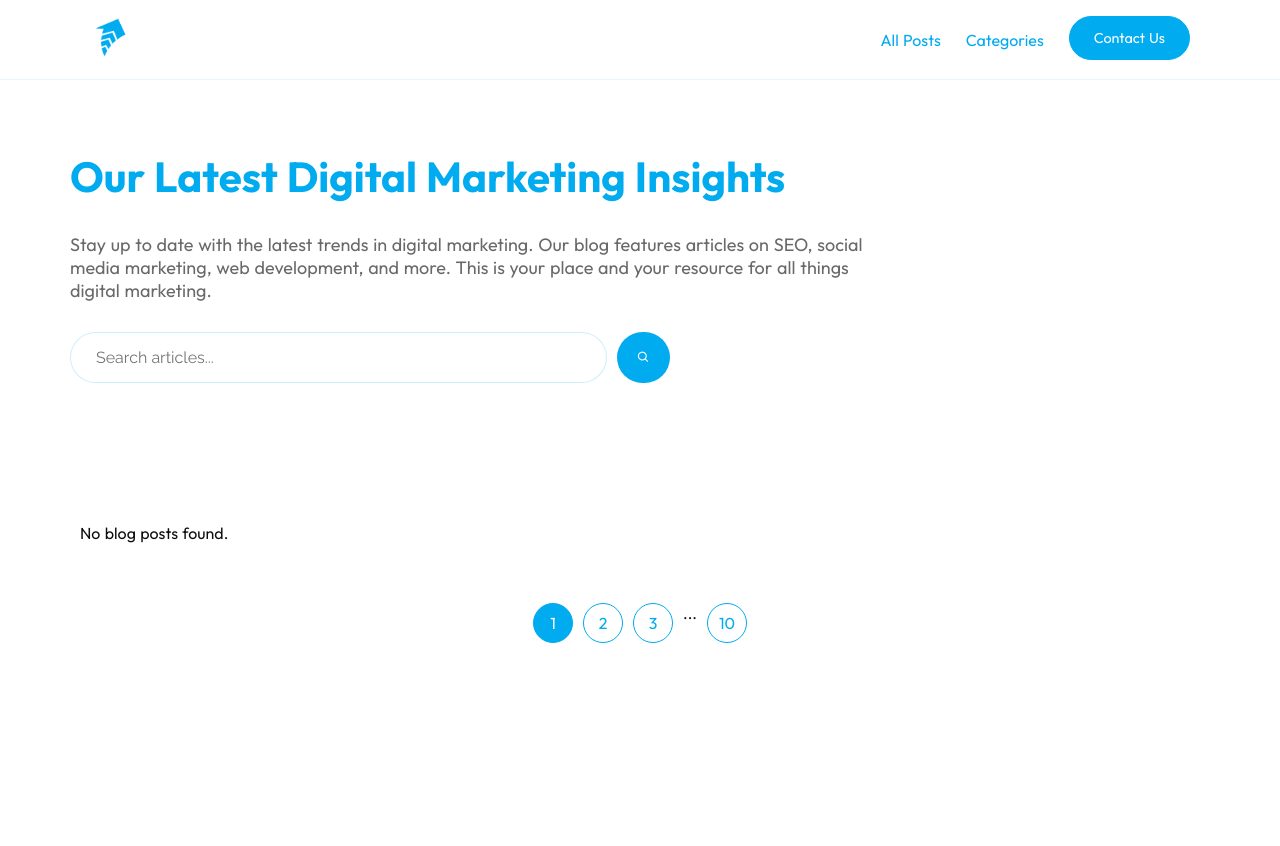
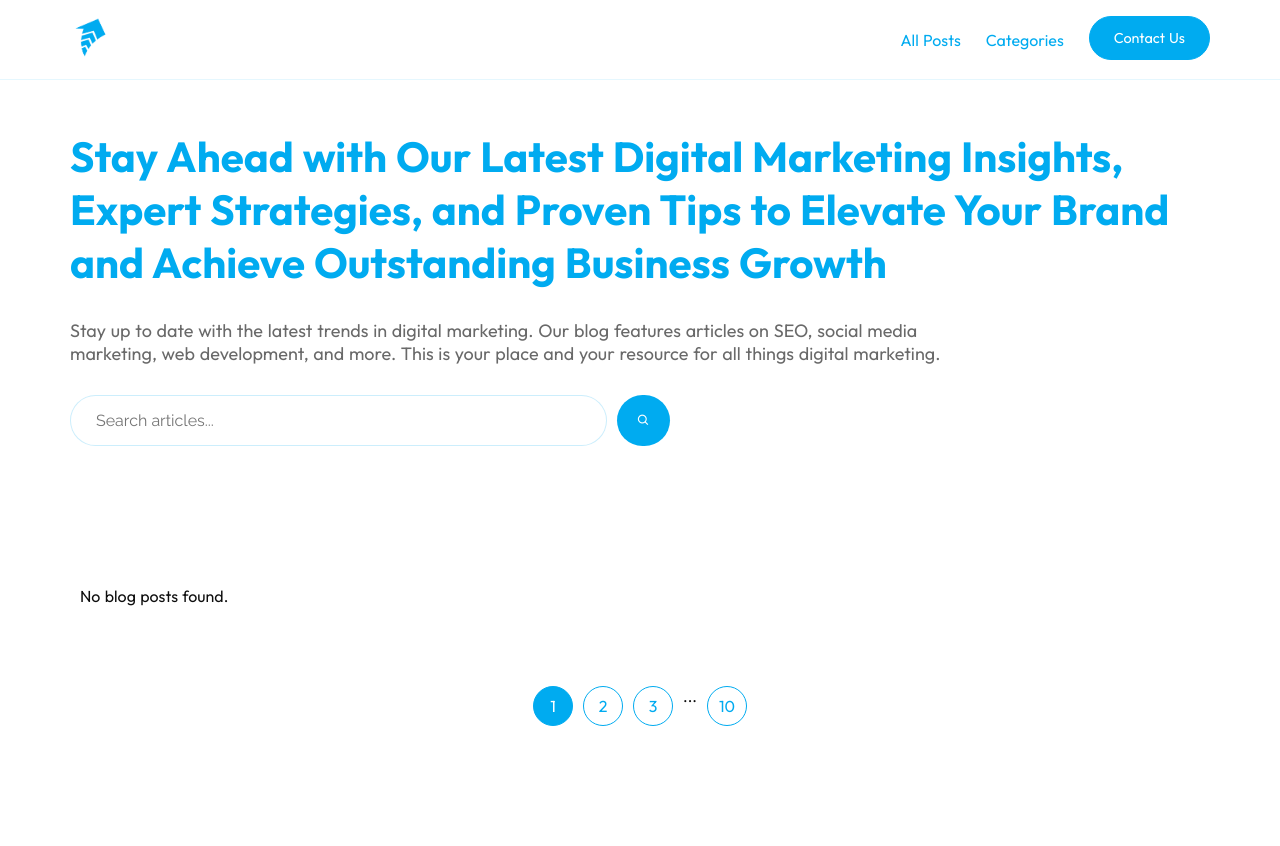
Before and after one commit to main-smartking/liteup-creative, a PHP site: page /blog/blog.php in a window 1280 px wide. Shown: the top 846 px of the page. Run offline with PHP 8.4, Linux system fonts and the light colour scheme; data that the repository does not hold is empty; some web fonts are replaced.

Commit message:
updating 18th January 2025

```diff
--- a/assets/css/blog.css
+++ b/assets/css/blog.css
@@ -4,7 +4,7 @@
 
 .blog-hero {
     /* background: linear-gradient(135deg, var(--clr-white) 0%, var(--clr-sky-blue2) 100%); */
-    padding: 150px 40px 60px 40px;
+    padding: 130px 40px 60px 40px;
     text-align: left;
     margin: 0px;
 }
@@ -18,13 +18,14 @@
     color: var(--clr-sky-blue);
     font-size: 42px;
     margin-bottom: 30px;
+    max-width: 1100px;
 }
 
 .blog-hero p {
     color: var(--clr-dim-gray);
     font-size: 18px;
     margin-bottom: 30px;
-    max-width: 800px;
+    max-width: 900px;
 }
 
 .search-container {
@@ -68,7 +69,7 @@
     display: grid;
     grid-template-columns: repeat(3, 1fr);
     gap: 30px;
-    margin-bottom: 60px;
+    margin-bottom: 80px;
 }
 
 .blog-card {
@@ -77,6 +78,7 @@
     background: var(--clr-white);
     box-shadow: 0 10px 30px rgba(0,171,240,0.1);
     transition: all 0.3s ease;
+    margin-bottom: 30px;
 }
 
 .blog-card:hover {
--- a/assets/css/header.css
+++ b/assets/css/header.css
@@ -24,20 +24,15 @@
     align-items: center;
     background-color: rgba(255, 255, 255, 0.068);
     margin: auto 0;
-    /* margin: 60px auto 0 auto; */
-    /* max-width: 780px; */
-    /* border-radius: 50px; */
     height: 80px;
     backdrop-filter: blur(10px);
     border-bottom: 1px solid rgba(0,171,240,0.1);
-    /* box-shadow: -10px 0 30px rgba(0, 0, 0, 0.1); */
 }
 
 .navbar-header {
     display: flex;
     gap: 16px;
     width: 100%;
-    padding: 0px 20px;
     justify-content: space-between;
     align-items: center;
 }
--- a/blog/blog.php
+++ b/blog/blog.php
@@ -30,7 +30,7 @@ try {
 <main class="blog-page">
     <section class="blog-hero">
         <div class="title main-wrapper">
-            <h1>Our Latest Digital Marketing Insights</h1>
+            <h1>Stay Ahead with Our Latest Digital Marketing Insights, Expert Strategies, and Proven Tips to Elevate Your Brand and Achieve Outstanding Business Growth</h1>
             <p>
                 Stay up to date with the latest trends in digital marketing. Our blog features articles on SEO, social media marketing, web development, and more. This is your place and your resource for all things digital marketing.
             </p>
```
